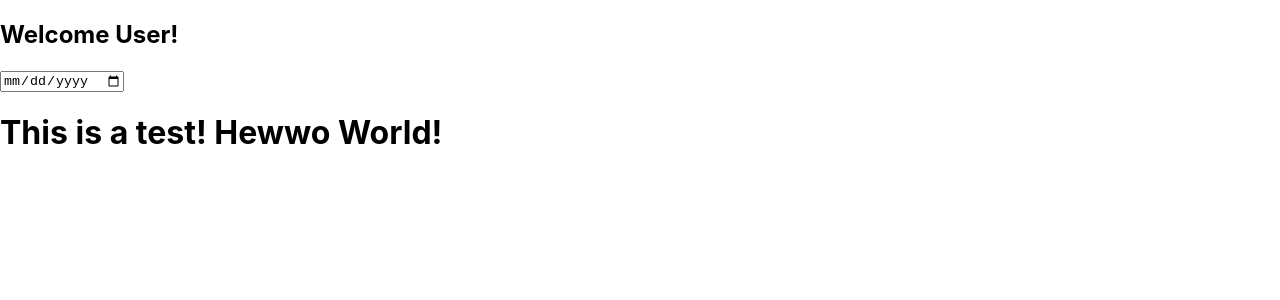
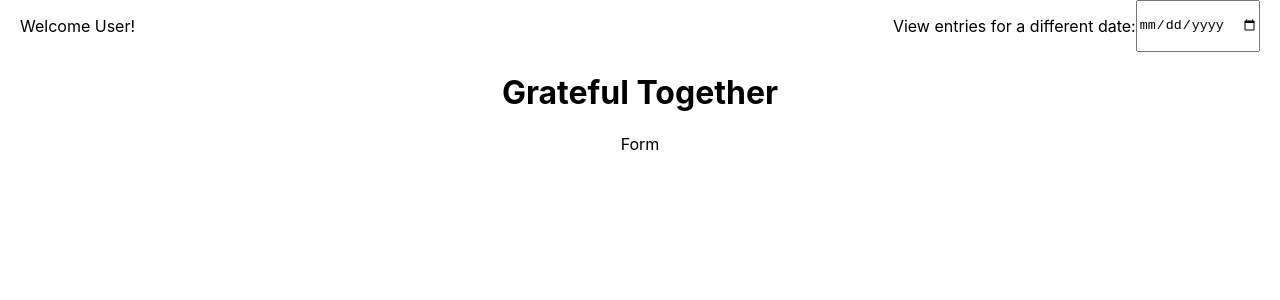
Before and after one commit to GratefulTogether/gratefultogether-ui, a React (Create React App) app: page / in a window 1280 px wide. Shown: the top 300 px of the page. Built offline with nearby package versions, Linux system fonts and the light colour scheme.

Commit message:
Add minimum styling to navbar

```diff
--- a/src/components/App/App.css
+++ b/src/components/App/App.css
@@ -1,38 +1,3 @@
 .App {
   text-align: center;
 }
-
-.App-logo {
-  height: 40vmin;
-  pointer-events: none;
-}
-
-@media (prefers-reduced-motion: no-preference) {
-  .App-logo {
-    animation: App-logo-spin infinite 20s linear;
-  }
-}
-
-.App-header {
-  background-color: #282c34;
-  min-height: 100vh;
-  display: flex;
-  flex-direction: column;
-  align-items: center;
-  justify-content: center;
-  font-size: calc(10px + 2vmin);
-  color: white;
-}
-
-.App-link {
-  color: #61dafb;
-}
-
-@keyframes App-logo-spin {
-  from {
-    transform: rotate(0deg);
-  }
-  to {
-    transform: rotate(360deg);
-  }
-}
--- a/src/components/App/App.js
+++ b/src/components/App/App.js
@@ -10,7 +10,7 @@ import { Routes, Route} from 'react-router-dom'
 
 const App = () => {
   return (
-    <div>
+    <div className='App'>
       <Nav />
       <Routes>
         <Route exact path='/' element={<Homepage />} />
--- a/src/components/Homepage/Homepage.js
+++ b/src/components/Homepage/Homepage.js
@@ -1,7 +1,12 @@
-function Homepage() {
+import Form from '../Form/Form.js'
+
+const Homepage = () => {
 
   return (
-    <h1> This is a test! Hewwo World! </h1>
+    <div>
+      <h1>Grateful Together</h1>
+      <Form />
+    </div>
   )
 }
 
--- a/src/components/NavBar/NavBar.css
+++ b/src/components/NavBar/NavBar.css
@@ -0,0 +1,10 @@
+.navbar {
+  display: flex;
+  justify-content: space-between;
+  align-items: center;
+  padding: 0px 20px;
+}
+
+.calendar {
+  display: flex;
+}
--- a/src/components/NavBar/NavBar.js
+++ b/src/components/NavBar/NavBar.js
@@ -1,9 +1,12 @@
+ import './NavBar.css'
+
  const Nav = () => {
 
     return (
-        <nav className='nav'>
-            <h2 className='welcome-user'>Welcome User!</h2>
+        <nav className='navbar'>
+            <p className='welcome-user'>Welcome User!</p>
             <div className='calendar'>
+                <p>View entries for a different date: </p>
                 <input type='date'/>
             </div>
         </nav>
```
